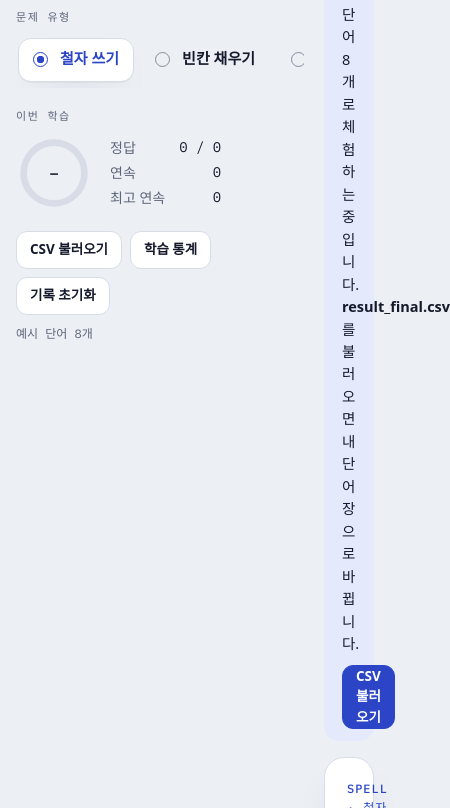
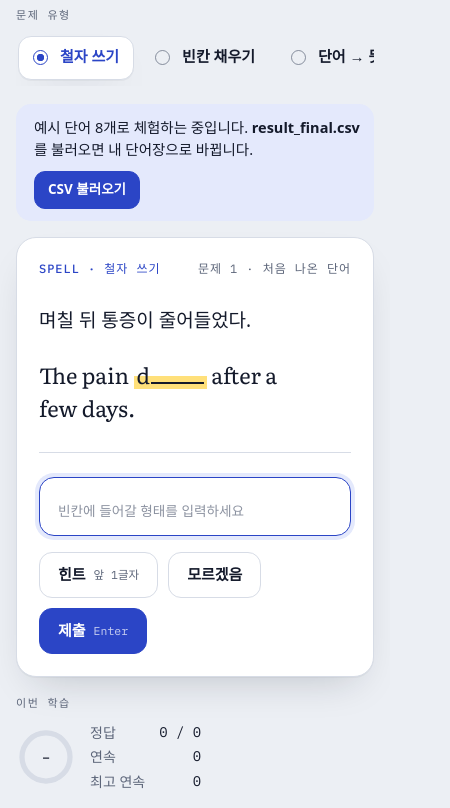
Before and after one commit to 2718challenger/word-quiz, a plain HTML site: page index.html in a window 390 px wide. Shown: the part 74-882 px from the top of the page, 450 px wide, since content can reach past the window. Drawn offline with Linux system fonts and the light colour scheme; a web font is replaced by a local one.

Commit message:
휴대폰 화면 비율 수정: 한 칸 레이아웃으로 쌓기, APK 2.1
Co-Authored-By: Claude Opus 5.5 <noreply@anthropic.com>
Claude-Session: https://claude.ai/code/session_01U5Ckn7DPayMh9QVXxcCUz3

```diff
--- a/index.html
+++ b/index.html
@@ -191,7 +191,12 @@ button{font:inherit;color:inherit;-webkit-appearance:none;appearance:none}
 .toast{position:fixed;left:50%;bottom:calc(24px + env(safe-area-inset-bottom,0px));transform:translateX(-50%);z-index:40;background:var(--ink);color:var(--paper);padding:11px 20px;border-radius:999px;font-size:14.5px;font-weight:500;box-shadow:var(--shadow);max-width:calc(100% - 32px);text-align:center}
 
 @media (max-width:700px){
-  .side{position:static;gap:20px}
+  .app{grid-template-columns:minmax(0,1fr);gap:18px}
+  .side{display:contents}
+  .brand{order:1}.sec-modes{order:2}.main{order:3}.sec-stats{order:4}.sec-tools{order:5}
+  .sec-modes,.sec-stats,.sec-tools,.brand{min-width:0}
+  .stats{gap:14px}
+  .ring{width:60px;height:60px}
   .modes{flex-direction:row;overflow-x:auto;gap:6px;padding:2px 2px 6px;scrollbar-width:none}
   .modes::-webkit-scrollbar{display:none}
   .mode{flex:none;min-height:44px;padding:8px 14px}
@@ -210,12 +215,12 @@ button{font:inherit;color:inherit;-webkit-appearance:none;appearance:none}
       <div><h1>영단어 스마트 학습</h1><p>틀린 단어는 더 자주 나옵니다</p></div>
     </div>
 
-    <section>
+    <section class="sec-modes">
       <h2 class="sec-label">문제 유형</h2>
       <div class="modes" id="modes"></div>
     </section>
 
-    <section>
+    <section class="sec-stats">
       <h2 class="sec-label">이번 학습</h2>
       <div class="stats">
         <svg class="ring" viewBox="0 0 80 80" aria-hidden="true">
@@ -237,7 +242,7 @@ button{font:inherit;color:inherit;-webkit-appearance:none;appearance:none}
       <button class="linkbtn" id="openNotes" type="button">오답 노트 전체 보기 →</button>
     </section>
 
-    <section>
+    <section class="sec-tools">
       <div class="tools">
         <button class="btn sm" id="loadCsv" type="button">CSV 불러오기</button>
         <button class="btn sm" id="openStats" type="button">학습 통계</button>
```
Also changed, not shown: 1 other file.
